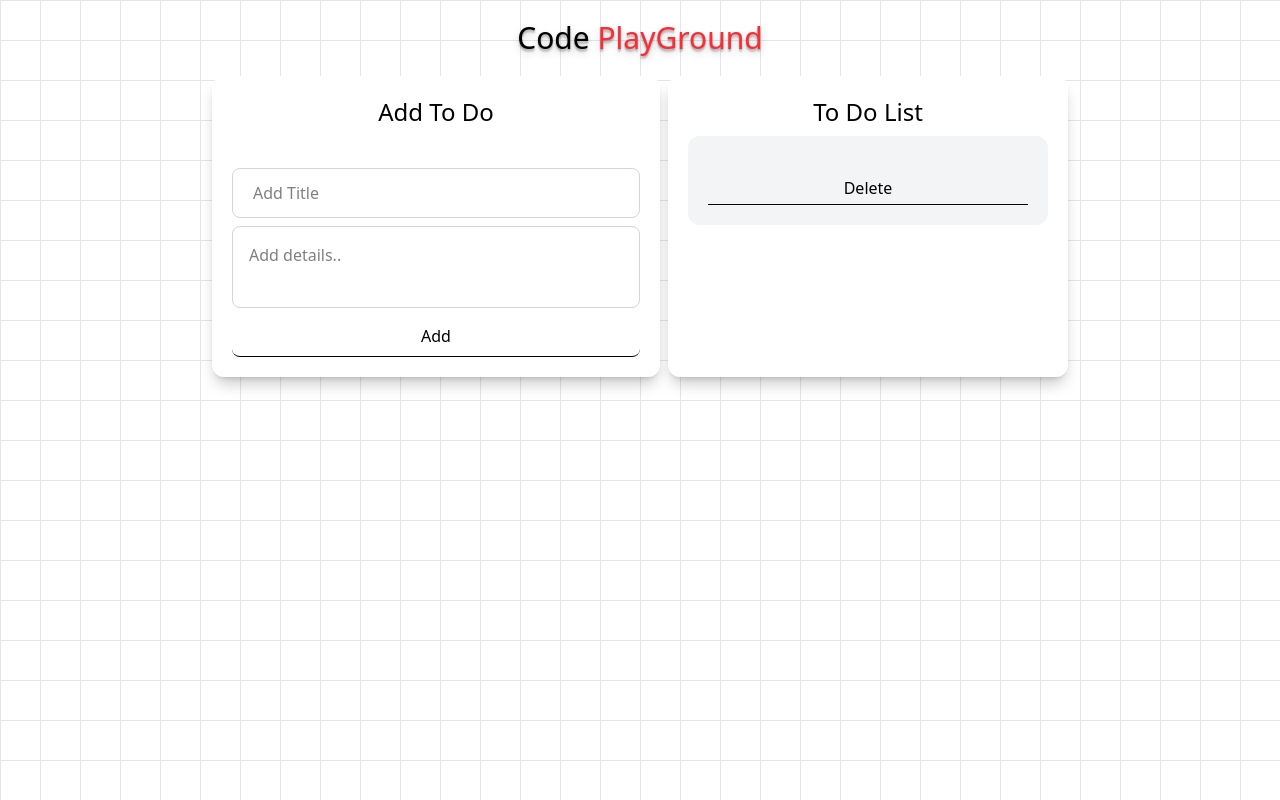
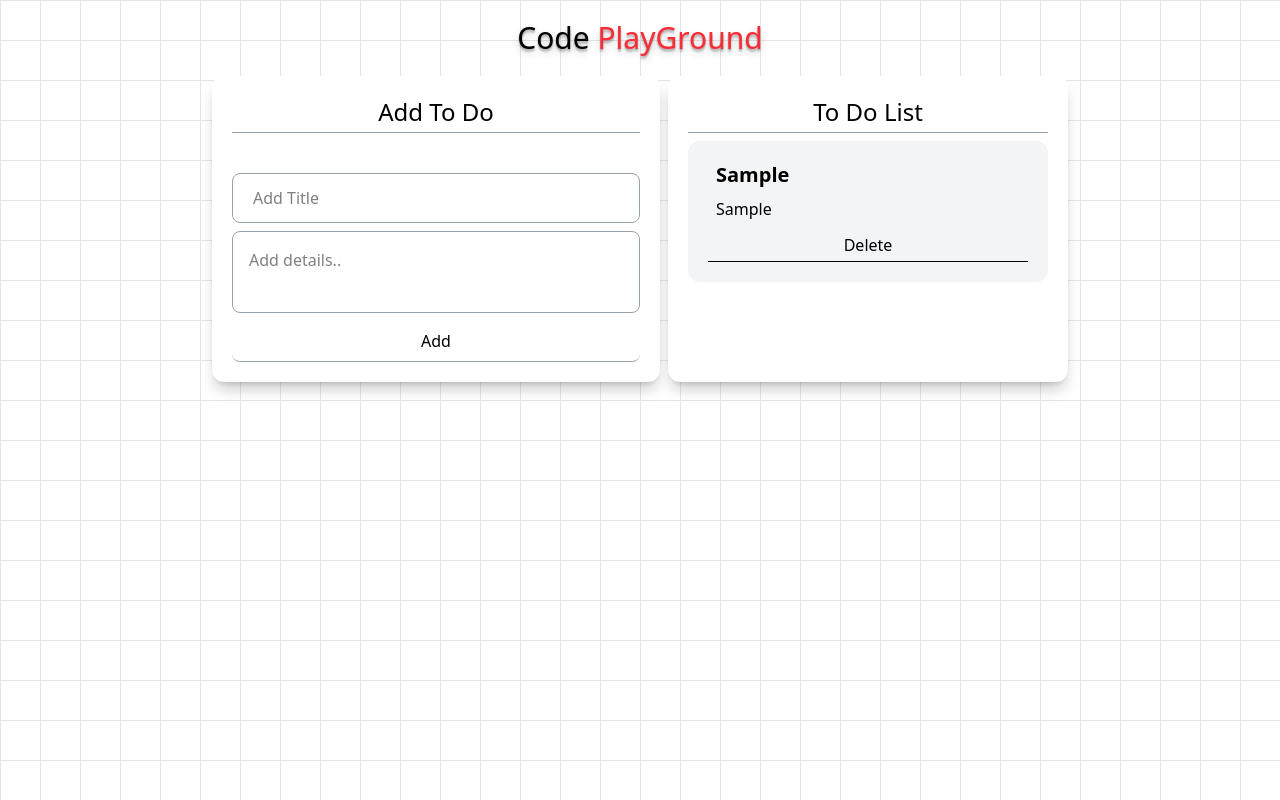
Before and after one commit to Umaruu199chan/TodoList, a React app: page / in a window 1280 px wide. Both pictures are taken after typing "Sample", "Sample" into the empty fields and a click on the button "Add". Built offline with nearby package versions, Linux system fonts and the light colour scheme; the HTML template or start-up script is replaced by a standard one.

Commit message:
Change the values of onchange on input and texta area changes also the border and change the Title to title

```diff
--- a/src/Test.tsx
+++ b/src/Test.tsx
@@ -11,6 +11,12 @@ function Test() {
     const [details, setDetails] = useState<string>('');
     const [error, setError] = useState<string>('');
 
+    const handleTitleChange = (e: React.ChangeEvent<HTMLInputElement>) => {
+        setTitle(e.target.value);
+    }
+    const handleDetailsChange = (e: React.ChangeEvent<HTMLTextAreaElement>) => {
+        setDetails(e.target.value);
+    }
 
     function addToDo() {
         if (title.trim() == '' || details.trim() == '') {
@@ -32,12 +38,13 @@ function Test() {
         setTodos(prevTodo => prevTodo.filter(todo => todo.id !== id));
     }
 
+
     return (
         <div className="flex flex-row justify-center gap-2">
             <div className="px-5 py-5 w-md rounded-xl flex flex-col gap-2 bg-white shadow-lg/20">
-                <h1 className="text-center text-2xl">Add To Do</h1>
+                <h1 className="text-center text-2xl border-b  pb-1 border-gray-400">Add To Do</h1>
                 <div className="min-h-[24px]">
-                {title == "" && (
+                {!title.trim() && (
                     <p className="text-center text-red-500">{error}</p>
                 )}
                 </div>
@@ -45,29 +52,29 @@ function Test() {
                     type="text"
                     value={title}
                     name="title"
-                    onChange={e => setTitle(e.target.value)}
+                    onChange={handleTitleChange}
                     placeholder="Add Title"
-                    className="w-full  border  border-gray-300 rounded-lg py-3 px-5 outline-none"
+                    className="w-full  border  border-gray-400 rounded-lg py-3 px-5 outline-none"
                 />
                 <textarea
                     name="textArea"
                     value={details}
-                    onChange={e => setDetails(e.target.value)}
+                    onChange={handleDetailsChange}
                     placeholder="Add details.."
-                    className="w-full p-4 border border-gray-300 rounded-lg outline-none resize-none"
+                    className="w-full p-4 border border-gray-400 rounded-lg outline-none resize-none"
                 />
                 <button
                 type="button"
                 onClick={addToDo}
-                className="px-2 py-2 rounded-lg border-b hover:shadow-lg hover:border-t hover:scale-105 transition-transform duration-300 ease-in-out">Add</button>
+                className="px-2 py-2 rounded-lg border-b border-gray-400 hover:shadow-lg hover:border-t hover:border-gray-400 hover:scale-105 transition-transform duration-300 ease-in-out">Add</button>
             </div>
             <div className=" px-5 py-5 w-[400px] rounded-xl flex flex-col gap-2 bg-white shadow-lg/20 resize-none">
-            <h1 className="text-center text-2xl">To Do List</h1>
+            <h1 className="text-center text-2xl border-b border-gray-400 pb-1">To Do List</h1>
                 <ul className="flex flex-col gap-2 overflow-y-auto max-h-[180px]">
                     {todos.map((todo) => (
                         <li className="p-5 bg-gray-100 rounded-xl" key={todo.id}>
-                            <h2 className="text-xl font-bold px-2">{todo.Title}</h2>
-                            <p className="px-2 py-2">{todo.Details}</p>
+                            <h2 className="text-xl font-bold px-2">{todo.title}</h2>
+                            <p className="px-2 py-2">{todo.details}</p>
                             <button type="button" className=" p-1 border-b hover:shadow-md w-full" onClick={() => removeToDo(todo.id)}>Delete</button>
                         </li>
                     ))}
```
